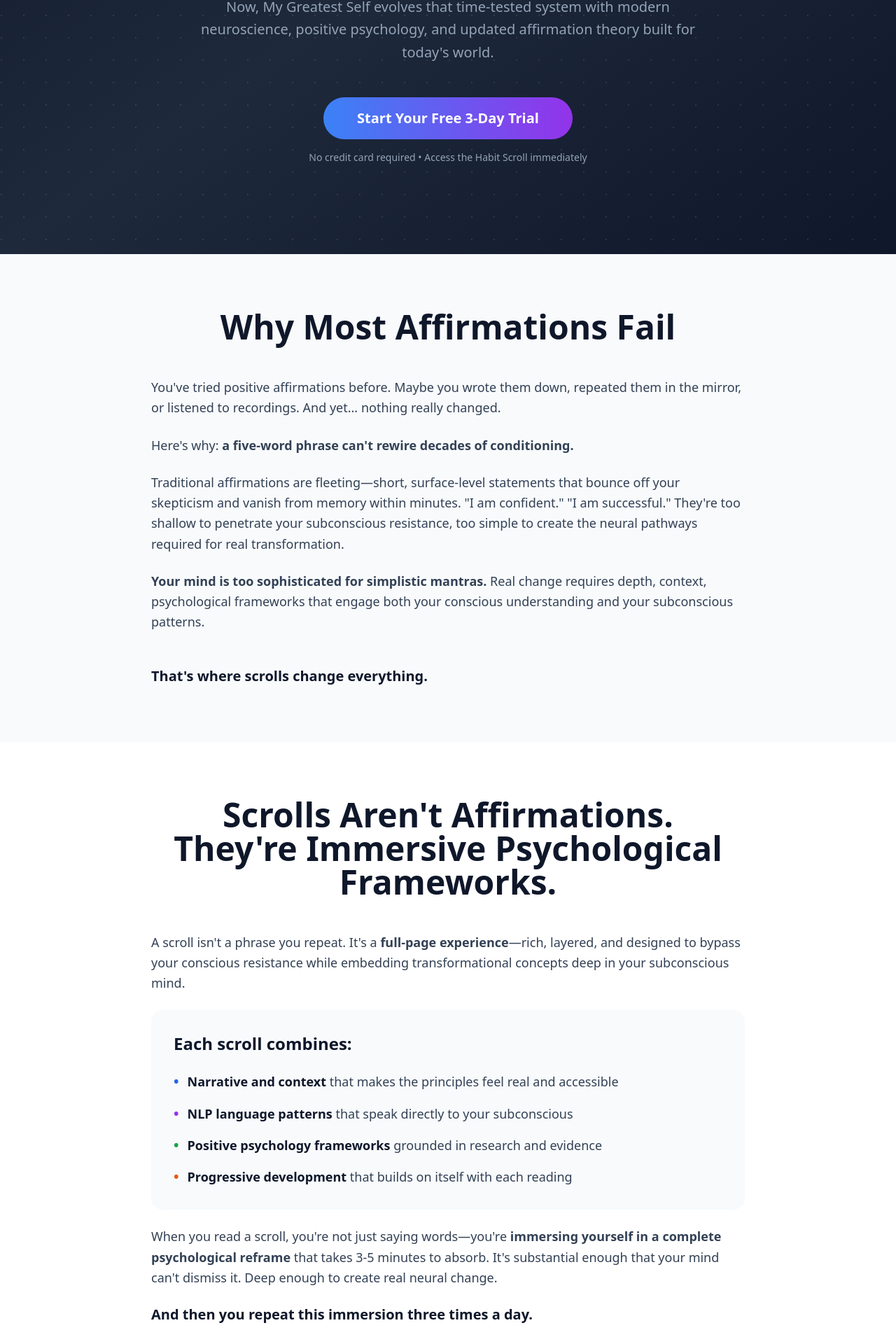
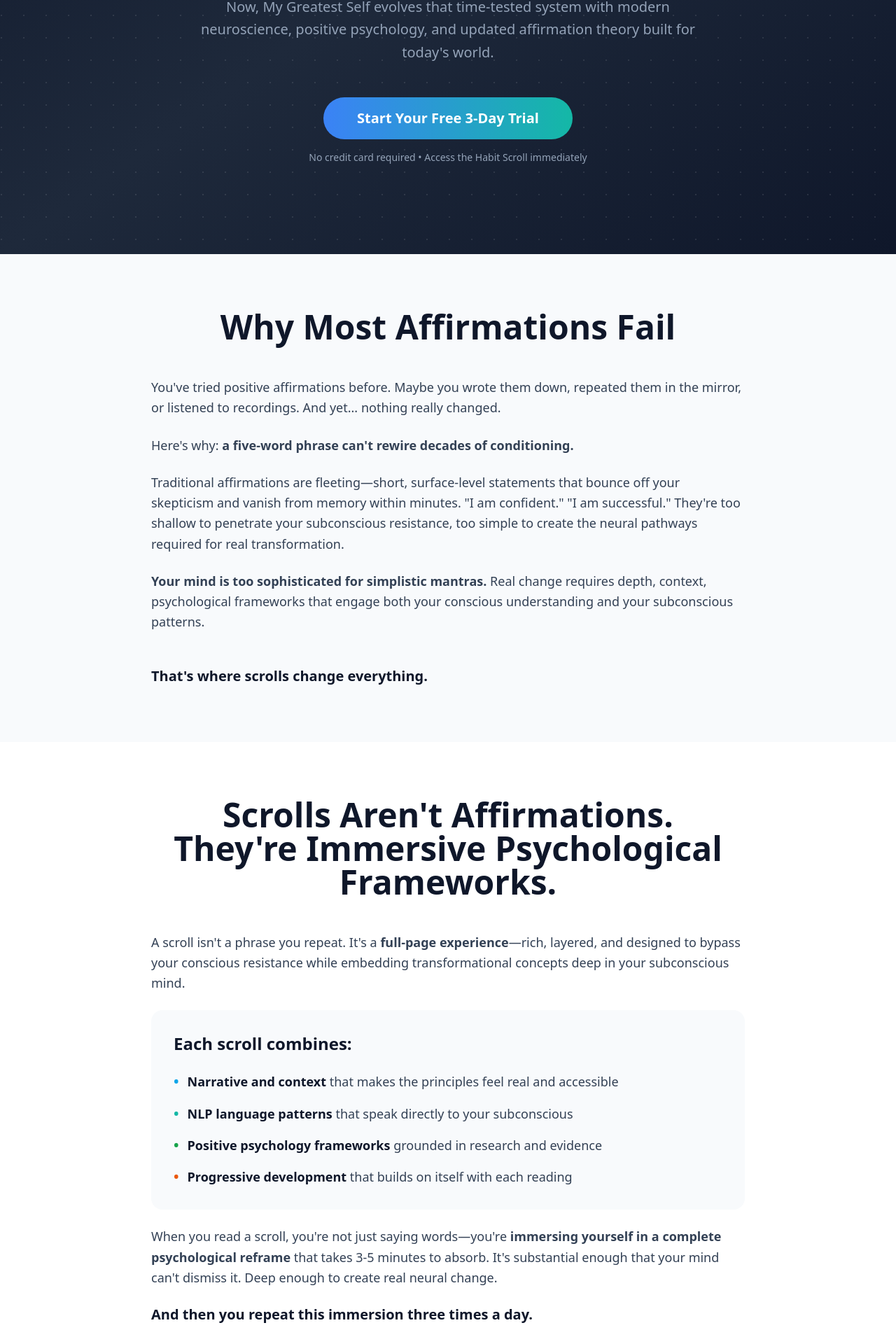
Before and after one commit to rscotth4/my-greatest-self-landing, a React (Create React App) app: page / in a window 1280 px wide. Shown: the part 556-2476 px from the top of the page at 70% size. Built offline with nearby package versions, Linux system fonts and the light colour scheme.

Commit message:
Update colors to match app theme - teal, blue, green

```diff
--- a/src/App.css
+++ b/src/App.css
@@ -14,7 +14,7 @@
 }
 
 .App-header {
-  background-color: #282c34;
+  background: 'linear-gradient(135deg, #14b8a6 0%, #0ea5e9 50%, #10b981 100%)'
   min-height: 100vh;
   display: flex;
   flex-direction: column;
--- a/src/App.js
+++ b/src/App.js
@@ -33,7 +33,7 @@ export default function MyGreatestSelfLanding() {
             <p className="text-xl mb-12 text-slate-400 max-w-3xl mx-auto leading-relaxed">
               In 1968, Og Mandino's bestselling book "The Greatest Salesman in the World" introduced a powerful methodology: daily affirmation scrolls read three times a day. For over 50 years, this proven approach has transformed millions of lives. Now, My Greatest Self evolves that time-tested system with modern neuroscience, positive psychology, and updated affirmation theory built for today's world.
             </p>
-            <button className="bg-gradient-to-r from-blue-500 to-purple-600 text-white px-12 py-4 rounded-full text-xl font-semibold hover:shadow-2xl transform hover:scale-105 transition">
+            <button className="bg-gradient-to-r from-blue-500 to-teal-500 text-white px-12 py-4 rounded-full text-xl font-semibold hover:shadow-2xl transform hover:scale-105 transition">
               Start Your Free 3-Day Trial
             </button>
             <p className="mt-4 text-slate-400 text-sm">No credit card required • Access the Habit Scroll immediately</p>
@@ -81,13 +81,13 @@ export default function MyGreatestSelfLanding() {
               <h3 className="text-2xl font-bold mb-6 text-slate-900">Each scroll combines:</h3>
               <ul className="space-y-4">
                 <li className="flex items-start">
-                  <span className="text-blue-600 font-bold mr-3 text-xl">•</span>
+                  <span className="text-sky-500 font-bold mr-3 text-xl">•</span>
                   <div>
                     <strong className="text-slate-900">Narrative and context</strong> that makes the principles feel real and accessible
                   </div>
                 </li>
                 <li className="flex items-start">
-                  <span className="text-purple-600 font-bold mr-3 text-xl">•</span>
+                  <span className="text-teal-500 font-bold mr-3 text-xl">•</span>
                   <div>
                     <strong className="text-slate-900">NLP language patterns</strong> that speak directly to your subconscious
                   </div>
@@ -114,7 +114,7 @@ export default function MyGreatestSelfLanding() {
             </p>
           </div>
 
-          <div className="bg-gradient-to-br from-blue-50 to-purple-50 p-8 rounded-2xl mt-12">
+          <div className="bg-gradient-to-br from-sky-50 to-teal-50 p-8 rounded-2xl mt-12">
             <h3 className="text-2xl font-bold mb-6 text-slate-900 text-center">The Three-Reading Ritual</h3>
             <div className="space-y-6">
               <div className="flex items-start">
@@ -228,7 +228,7 @@ export default function MyGreatestSelfLanding() {
             <p className="text-slate-600 mt-6 italic">...and many more</p>
           </div>
 
-          <div className="bg-gradient-to-r from-blue-500 to-purple-600 text-white rounded-2xl p-8 text-center">
+          <div className="bg-gradient-to-r from-blue-500 to-teal-500 text-white rounded-2xl p-8 text-center">
             <p className="text-xl mb-2">
               <strong>New scrolls are added monthly</strong>, ensuring you always have fresh challenges and new dimensions of yourself to develop.
             </p>
@@ -331,7 +331,7 @@ export default function MyGreatestSelfLanding() {
             </div>
           </div>
 
-          <div className="bg-gradient-to-br from-blue-50 to-purple-50 rounded-3xl p-8 md:p-12 text-center shadow-xl">
+          <div className="bg-gradient-to-br from-blue-50 to-teal-50 rounded-3xl p-8 md:p-12 text-center shadow-xl">
             {selectedPlan === 'monthly' ? (
               <>
                 <div className="text-6xl font-bold text-slate-900 mb-2">
@@ -376,7 +376,7 @@ export default function MyGreatestSelfLanding() {
               </li>
             </ul>
 
-            <button className="bg-gradient-to-r from-blue-500 to-purple-600 text-white px-12 py-4 rounded-full text-xl font-semibold hover:shadow-2xl transform hover:scale-105 transition w-full md:w-auto">
+            <button className="bg-gradient-to-r from-blue-500 to-teal-500 text-white px-12 py-4 rounded-full text-xl font-semibold hover:shadow-2xl transform hover:scale-105 transition w-full md:w-auto">
               Start Your Free Trial
             </button>
           </div>
```
